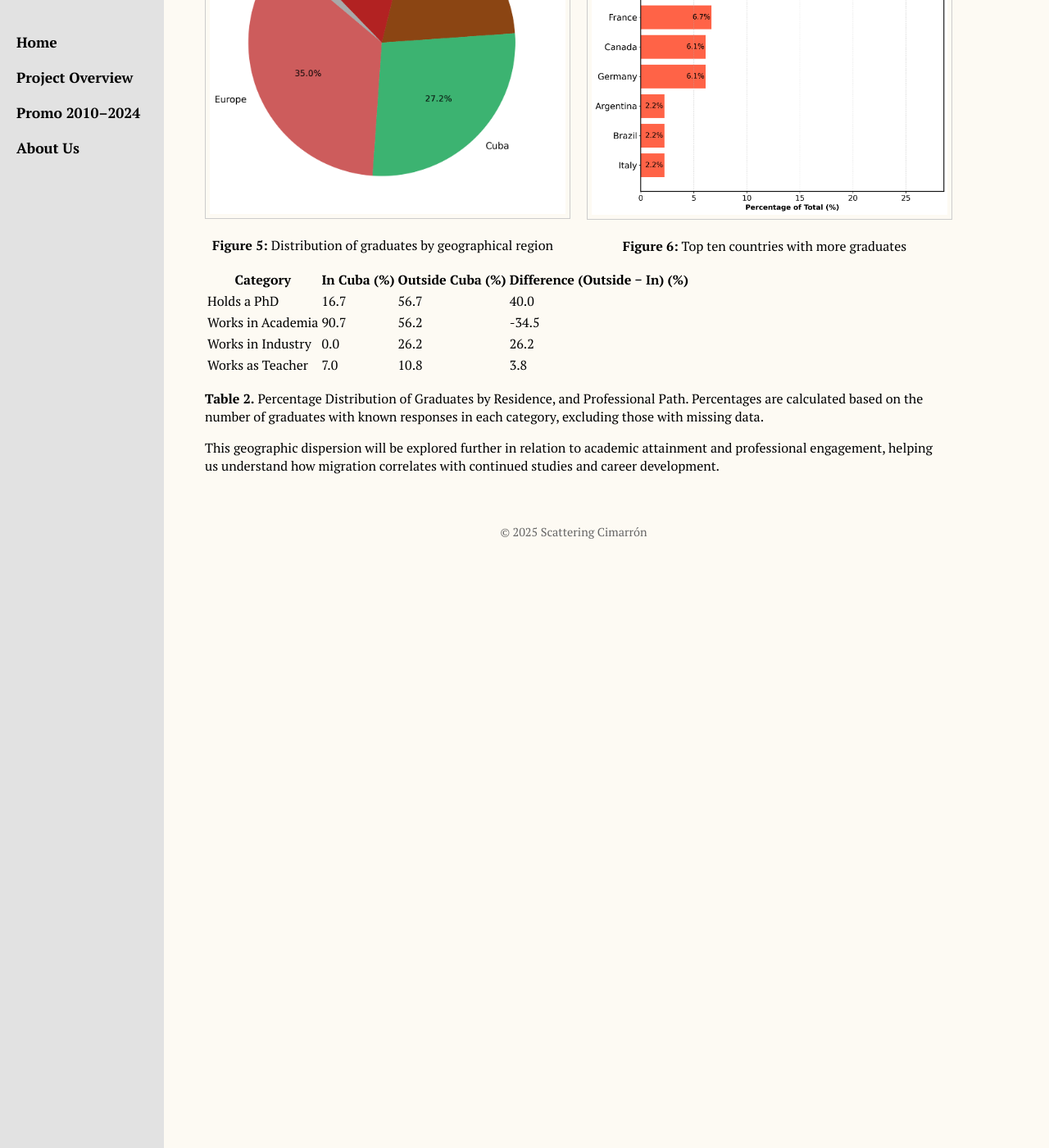
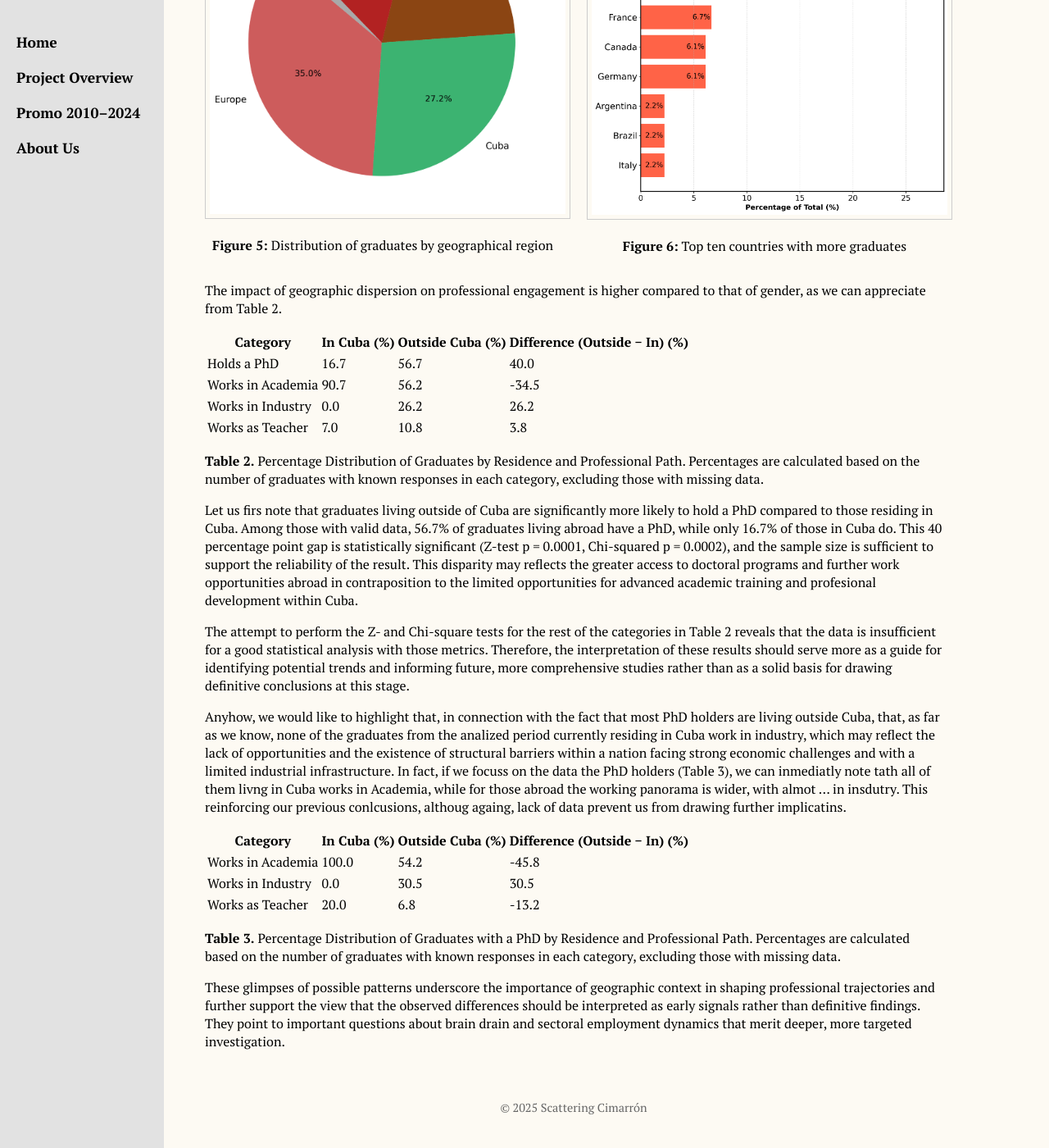
Before and after one commit to Gretica/Tracking_Cuban_Physicists, a Jekyll site: the page built from Promo_2010_2024.md, in a window 1280 px wide and 1400 px high, scrolled down 3532 px. Shown: the whole window at 82% size. Built offline with Jekyll 4.4.1, drawn with Linux system fonts in a browser that asks for light colours.

Commit message:
Update Promo_2010_2024.md

```diff
--- a/Promo_2010_2024.md
+++ b/Promo_2010_2024.md
@@ -116,6 +116,7 @@ Figure 5 shows the distribution of graduates by geographical region, with most o
   </div>
 </div>
 
+The impact of geographic dispersion on professional engagement is higher compared to that of gender, as we can appreciate from Table 2.
 
 <table>
   <thead>
@@ -154,6 +155,45 @@ Figure 5 shows the distribution of graduates by geographical region, with most o
   </tbody>
 </table>
 
-**Table 2.** Percentage Distribution of Graduates by Residence, and Professional Path. Percentages are calculated based on the number of graduates with known responses in each category, excluding those with missing data.
+**Table 2.** Percentage Distribution of Graduates by Residence and Professional Path. Percentages are calculated based on the number of graduates with known responses in each category, excluding those with missing data.
 
-This geographic dispersion will be explored further in relation to academic attainment and professional engagement, helping us understand how migration correlates with continued studies and career development.
+Let us firs note that graduates living outside of Cuba are significantly more likely to hold a PhD compared to those residing in Cuba. Among those with valid data, 56.7% of graduates living abroad have a PhD, while only 16.7% of those in Cuba do. This 40 percentage point gap is statistically significant (Z-test p = 0.0001, Chi-squared p = 0.0002), and the sample size is sufficient to support the reliability of the result. This disparity may reflects the greater access to doctoral programs and further work opportunities abroad in contraposition to the limited opportunities for advanced academic training and profesional development within Cuba.
+
+The attempt to perform the Z- and Chi-square tests for the rest of the categories in Table 2 reveals that the data is insufficient for a good statistical analysis with those metrics. Therefore, the interpretation of these results should serve more as a guide for identifying potential trends and informing future, more comprehensive studies rather than as a solid basis for drawing definitive conclusions at this stage.
+
+Anyhow, we would like to highlight that, in connection with the fact that most PhD holders are living outside Cuba, that, as far as we know, none of the graduates from the analized period currently residing in Cuba work in industry, which may reflect the lack of opportunities and the existence of structural barriers within a nation facing strong economic challenges and with a limited industrial infrastructure. In fact, if we focuss on the data the PhD holders (Table 3), we can inmediatly note tath all of them livng in Cuba works in Academia, while for those abroad the working panorama is wider, with almot ... in insdutry. This reinforcing our previous conlcusions, althoug againg, lack of data prevent us from drawing further implicatins.
+
+<table>
+  <thead>
+    <tr>
+      <th>Category</th>
+      <th>In Cuba (%)</th>
+      <th>Outside Cuba (%)</th>
+      <th>Difference (Outside − In) (%)</th>
+    </tr>
+  </thead>
+  <tbody>
+    <tr>
+      <td>Works in Academia</td>
+      <td>100.0</td>
+      <td>54.2</td>
+      <td>-45.8</td>
+    </tr>
+    <tr>
+      <td>Works in Industry</td>
+      <td>0.0</td>
+      <td>30.5</td>
+      <td>30.5</td>
+    </tr>
+    <tr>
+      <td>Works as Teacher</td>
+      <td>20.0</td>
+      <td>6.8</td>
+      <td>-13.2</td>
+    </tr>
+  </tbody>
+</table>
+
+**Table 3.** Percentage Distribution of Graduates with a PhD by Residence and Professional Path. Percentages are calculated based on the number of graduates with known responses in each category, excluding those with missing data.
+
+These glimpses of possible patterns underscore the importance of geographic context in shaping professional trajectories and further support the view that the observed differences should be interpreted as early signals rather than definitive findings. They point to important questions about brain drain and sectoral employment dynamics that merit deeper, more targeted investigation.
```
